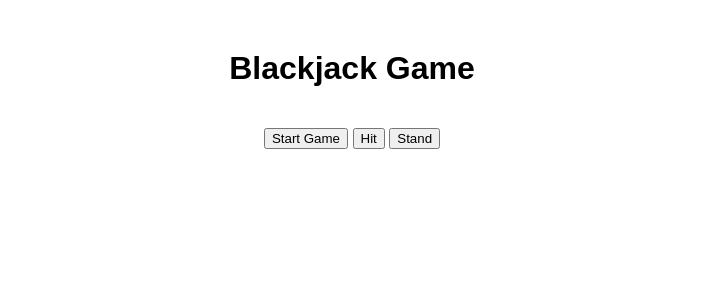
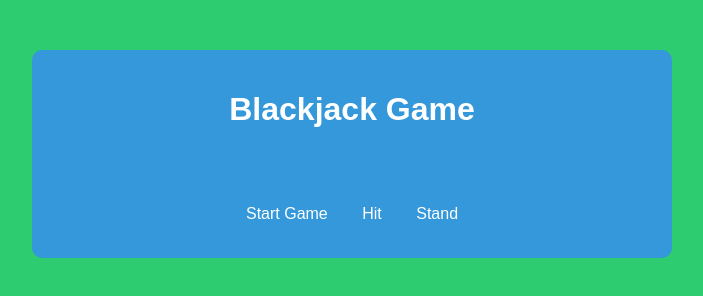
Before and after one commit to Cornball0/Black-Jack, a plain HTML site: page index.html in a window 1280 px wide. Shown: the whole page, without its empty margins (288-991 px from the left). Drawn offline with Linux system fonts and the light colour scheme.

Commit message:
Update style.css

```diff
--- a/style.css
+++ b/style.css
@@ -1,10 +1,22 @@
 body {
-    font-family: Arial, sans-serif;
+    font-family: 'Arial', sans-serif;
+    background-color: #2ecc71;
+    color: #fff;
     text-align: center;
+    margin: 0;
+    padding: 0;
 }
 
 #game-container {
-    margin: 50px;
+    background-color: #3498db;
+    padding: 20px;
+    border-radius: 10px;
+    margin: 50px auto;
+    max-width: 600px;
+}
+
+h1 {
+    color: #fff;
 }
 
 .hand {
@@ -24,8 +36,29 @@ body {
     align-items: center;
     font-size: 14px;
     font-weight: bold;
+    color: #000;
 }
 
 .hidden {
     background: url('back.png') center/cover no-repeat;
+    color: transparent;
 }
+
+#buttons-container {
+    margin-top: 20px;
+}
+
+button {
+    font-size: 16px;
+    margin: 5px;
+    padding: 10px;
+    background-color: #3498db;
+    color: #fff;
+    border: none;
+    border-radius: 5px;
+    cursor: pointer;
+}
+
+button:hover {
+    background-color: #2980b9;
+}
```
